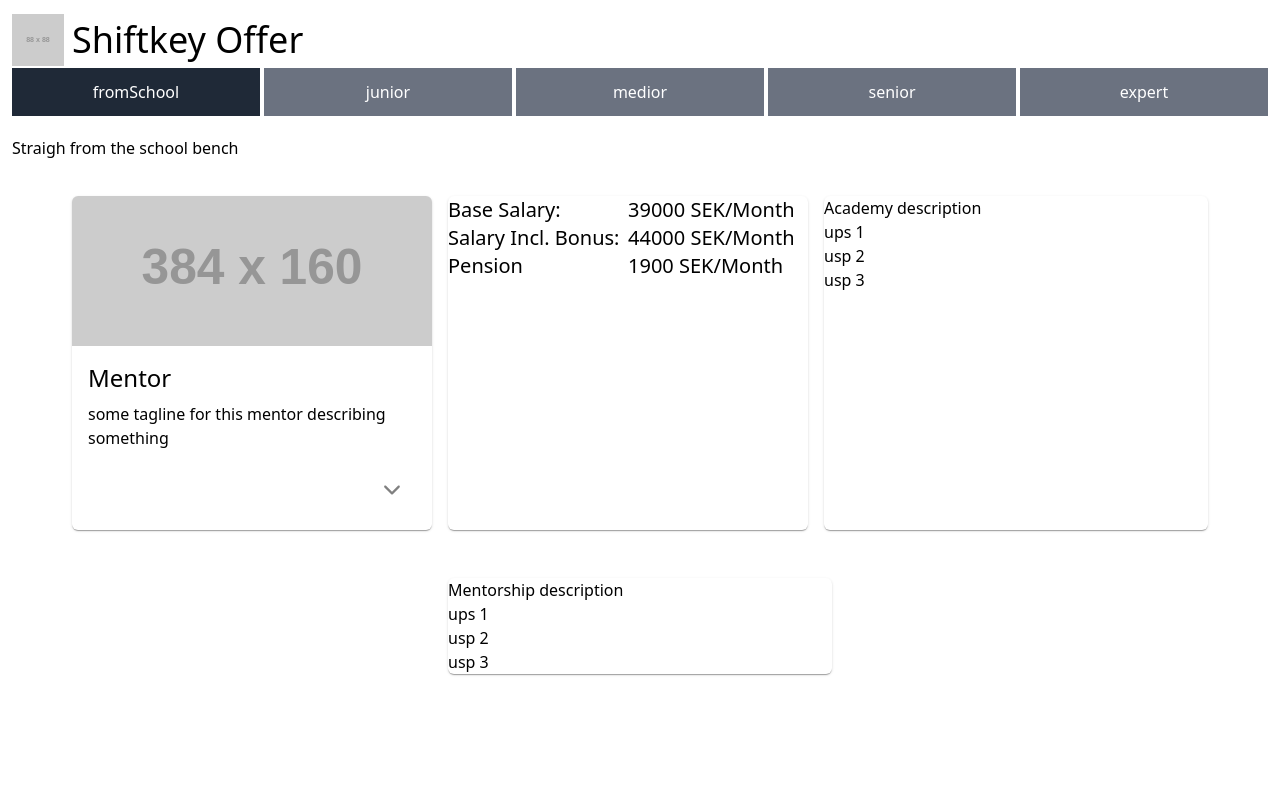
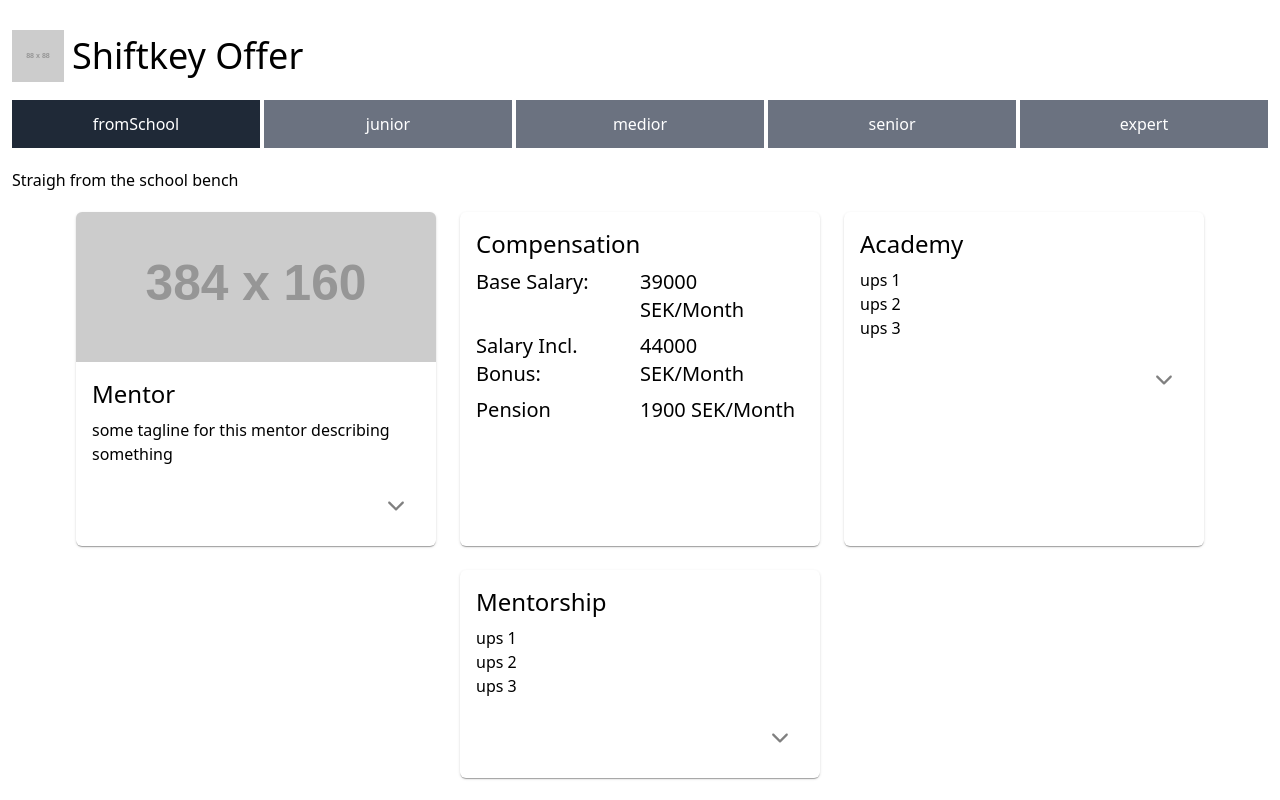
Before and after one commit to limlim1986/budget-tool, a Next.js app in the folder shiftkey-offer/: page / in a window 1280 px wide. Built offline with nearby package versions, Linux system fonts and the light colour scheme.

Commit message:
some playing around with styles

```diff
--- a/shiftkey-offer/pages/index.tsx
+++ b/shiftkey-offer/pages/index.tsx
@@ -50,7 +50,7 @@
             width="52"
             height="52"
           />
-          <div className='flex-1 p-2'>
+          <div className='flex-1 p-2 my-4'>
             <h2 className='text-4xl'>Shiftkey Offer</h2>
           </div>
         </div>
@@ -59,8 +59,8 @@
           <div className='h-16 flex items-center'>
             <span className='basis-full'>{selectedRole.description}</span>
           </div>
-          <div className='flex gap-4 flex-wrap flex-row justify-center'>
-            <div className='flex basis-[400px] md:basis-[360px] my-4 shadow-md rounded-md overflow-hidden'>
+          <div className='flex gap-6 flex-wrap flex-row justify-center'>
+            <div className='flex basis-[400px] md:basis-[360px] shadow-md rounded-md overflow-hidden'>
               <div className='flex flex-wrap flex-1'>
                 <div className='flex justify-center basis-full'>
                   <div className='w-full'>
@@ -73,7 +73,7 @@
                     />
                   </div>
                 </div>
-                <div className='flex items-center m-4 flex-wrap flex-col w-full'>
+                <div className='flex items-center p-4 flex-wrap flex-col w-full'>
                   <h2 className='text-2xl w-full'>Mentor</h2>
                   <span className='w-full mt-2'>some tagline for this mentor describing something</span>
                   <div className='flex mt-4 justify-center items-center self-end w-12 h-12 hover:bg-gray-200 rounded-full'>
@@ -82,37 +82,42 @@
                 </div>
               </div>
             </div>
-            <div className='basis-[400px] md:basis-[360px] my-4 shadow-md rounded-md overflow-hidden'>
-              <div className='flex'>
+            <div className='basis-[400px] md:basis-[360px] shadow-md rounded-md overflow-hidden p-4'>
+              <h2 className='text-2xl w-full'>Compensation</h2>
+              <div className='flex mt-2'>
                 <h2 className='flex-1 text-xl'>Base Salary:</h2>
                 <h2 className='flex-1 text-xl'>{calculationResult.baseSalary} SEK/Month</h2>
               </div>
-              <div className='flex'>
+              <div className='flex mt-2'>
                 <h2 className='flex-1 text-xl'>Salary Incl. Bonus:</h2>
                 <h2 className='flex-1 text-xl'>{calculationResult.salaryInclBonus} SEK/Month</h2>
               </div>
-              <div className='flex'>
+              <div className='flex mt-2'>
                 <h2 className='flex-1 text-xl'>Pension</h2>
                 <h2 className='flex-1 text-xl'>{calculationResult.pension} SEK/Month</h2>
               </div>
             </div>
-            <div className='w-96 my-4 shadow-md rounded-md overflow-hidden'>
-              <h2 className='basis-full'>Academy description</h2>
-              <div className='basis-full'>
-                <ul>
-                  <li>ups 1</li>
-                  <li>usp 2</li>
-                  <li>usp 3</li>
-                </ul>
+            <div className='flex basis-[400px] md:basis-[360px] shadow-md rounded-md overflow-hidden flex-col p-4'>
+              <h2 className='text-2xl w-full'>Academy</h2>
+              <ul className='mt-2'>
+                <li>ups 1</li>
+                <li>ups 2</li>
+                <li>ups 3</li>
+              </ul>
+              <div className='flex mt-4 justify-center items-center self-end w-12 h-12 hover:bg-gray-200 rounded-full'>
+                <IoIosArrowDown style={{ color: 'grey', fontSize: '24px' }} />
               </div>
             </div>
-            <div className='w-96 my-4 shadow-md rounded-md overflow-hidden'>
-              <h2>Mentorship description</h2>
-              <ul>
+            <div className='flex basis-[400px] md:basis-[360px] shadow-md rounded-md overflow-hidden flex-col p-4'>
+              <h2 className='text-2xl w-full'>Mentorship</h2>
+              <ul className='mt-2'>
                 <li>ups 1</li>
-                <li>usp 2</li>
-                <li>usp 3</li>
+                <li>ups 2</li>
+                <li>ups 3</li>
               </ul>
+              <div className='flex mt-4 justify-center items-center self-end w-12 h-12 hover:bg-gray-200 rounded-full'>
+                <IoIosArrowDown style={{ color: 'grey', fontSize: '24px' }} />
+              </div>
             </div>
           </div>
         </div>
```
